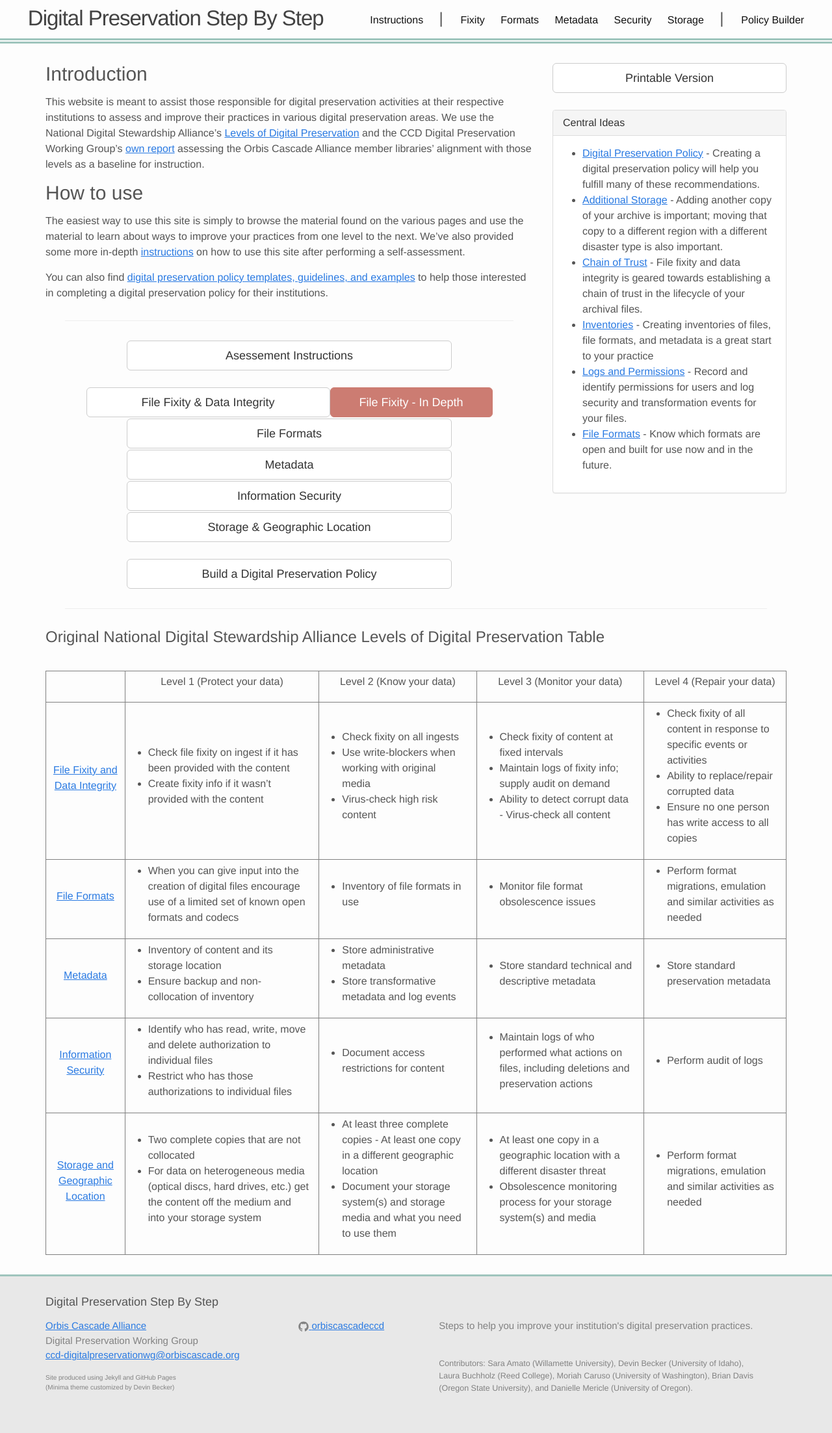
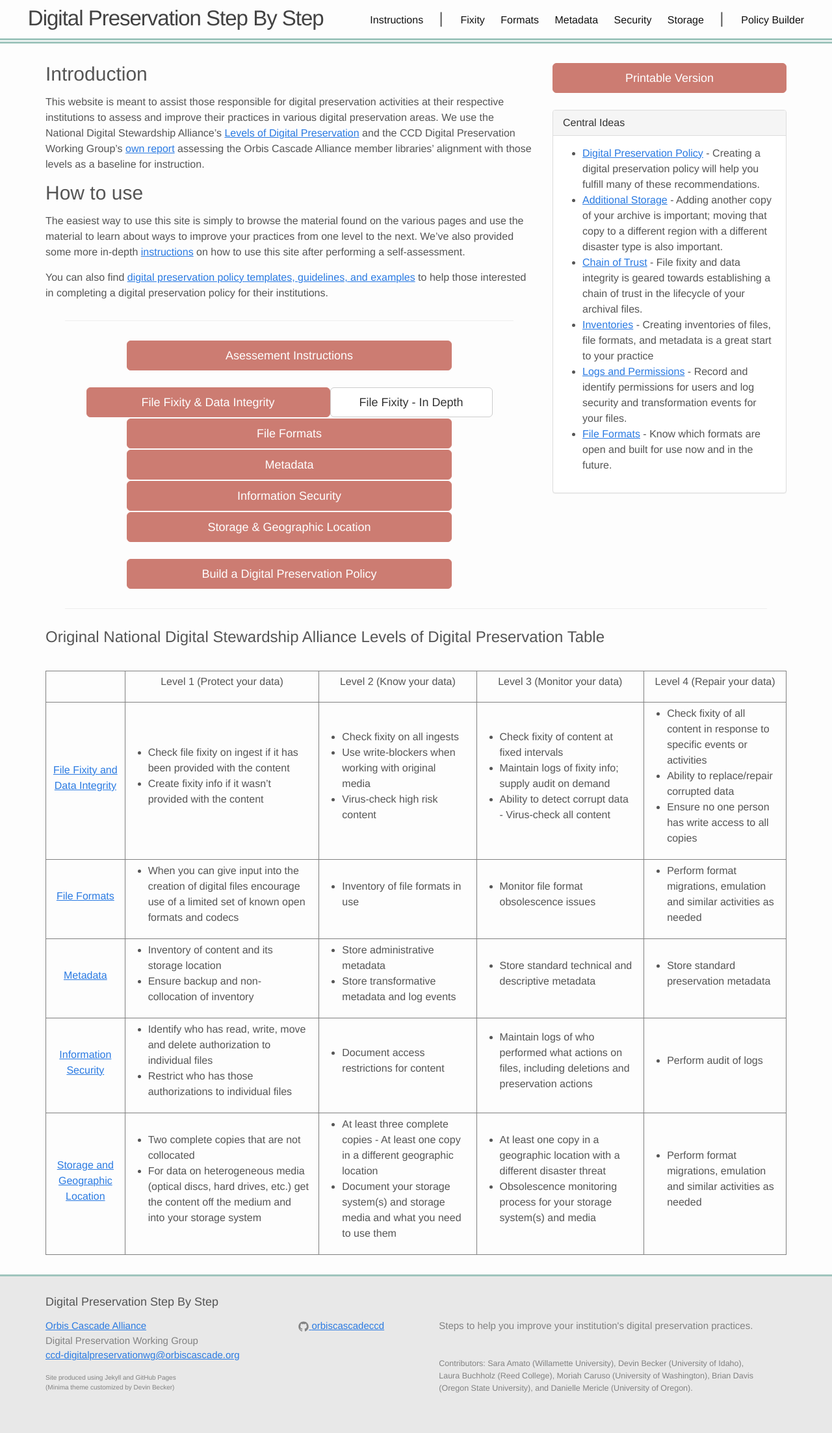
Before and after one commit to dcnb/digprezsteps, a Jekyll site: the page built from index.md, in a window 1280 px wide. Shown: the whole page at 65% size. Built offline with Jekyll 4.4.1, drawn with Linux system fonts in a browser that asks for light colours.

Commit message:
switch button color

```diff
--- a/_layouts/homepage.html
+++ b/_layouts/homepage.html
@@ -11,17 +11,17 @@ layout: default
 			<h2>Introduction</h2>
 			 {{ content }}
        <hr>
-       	<a href="instructions.html"><button type="button" class="btn btn-default btn-lg centered col-md-8 col-md-offset-2">Asessement Instructions</button></a>
+       	<a href="instructions.html"><button type="button" class="btn btn-info btn-lg centered col-md-8 col-md-offset-2">Asessement Instructions</button></a>
         <br/><br/>
         <br/>
 
 
- 	<a href="fixity.html"><button type="button" class="btn btn-default btn-lg centered col-md-6 col-md-offset-1">File Fixity &amp; Data Integrity</button></a><a href="fixity-deep.html"><button type="button" class="btn btn-info btn-lg centered col-md-4">File Fixity - In Depth</button></a>
+ 	<a href="fixity.html"><button type="button" class="btn btn-info btn-lg centered col-md-6 col-md-offset-1">File Fixity &amp; Data Integrity</button></a><a href="fixity-deep.html"><button type="button" class="btn btn-default btn-lg centered col-md-4">File Fixity - In Depth</button></a>
        <br><br>
 
 
 
-          	<a href="formats.html"><button type="button" class="btn btn-default btn-lg centered col-md-8 col-md-offset-2">File Formats</button></a>
+          	<a href="formats.html"><button type="button" class="btn btn-info btn-lg centered col-md-8 col-md-offset-2">File Formats</button></a>
        <br><br>
 
 
@@ -32,7 +32,7 @@ layout: default
 
 
 
-          	<a href="metadata.html"><button type="button" class="btn btn-default btn-lg centered col-md-8 col-md-offset-2">Metadata</button></a>
+          	<a href="metadata.html"><button type="button" class="btn btn-info btn-lg centered col-md-8 col-md-offset-2">Metadata</button></a>
        <br><br>
 
 
@@ -41,22 +41,22 @@ layout: default
 
 
 
-          	<a href="security.html"><button type="button" class="btn btn-default btn-lg centered col-md-8 col-md-offset-2">Information Security</button></a>
+          	<a href="security.html"><button type="button" class="btn btn-info btn-lg centered col-md-8 col-md-offset-2">Information Security</button></a>
        <br><br>
 
 
 
-          	<a href="storage.html"><button type="button" class="btn btn-default btn-lg centered col-md-8 col-md-offset-2">Storage &amp; Geographic Location</button></a>
+          	<a href="storage.html"><button type="button" class="btn btn-info btn-lg centered col-md-8 col-md-offset-2">Storage &amp; Geographic Location</button></a>
        <br><br>
 
 
 
          <br/>
 
-			<a href="policy.html"><button type="button" class="btn btn-default btn-lg centered col-md-8 col-md-offset-2">Build a Digital Preservation Policy</button></a>
+			<a href="policy.html"><button type="button" class="btn btn-info btn-lg centered col-md-8 col-md-offset-2">Build a Digital Preservation Policy</button></a>
      </div>
     <div class="col-lg-4 pull-right">
-			<a href="onepage.html"><button type="button" class="btn btn-default btn-lg centered col-md-12">Printable Version</button></a>
+			<a href="onepage.html"><button type="button" class="btn btn-info btn-lg centered col-md-12">Printable Version</button></a>
 
 			<br />
 					<br />		<br />
```
